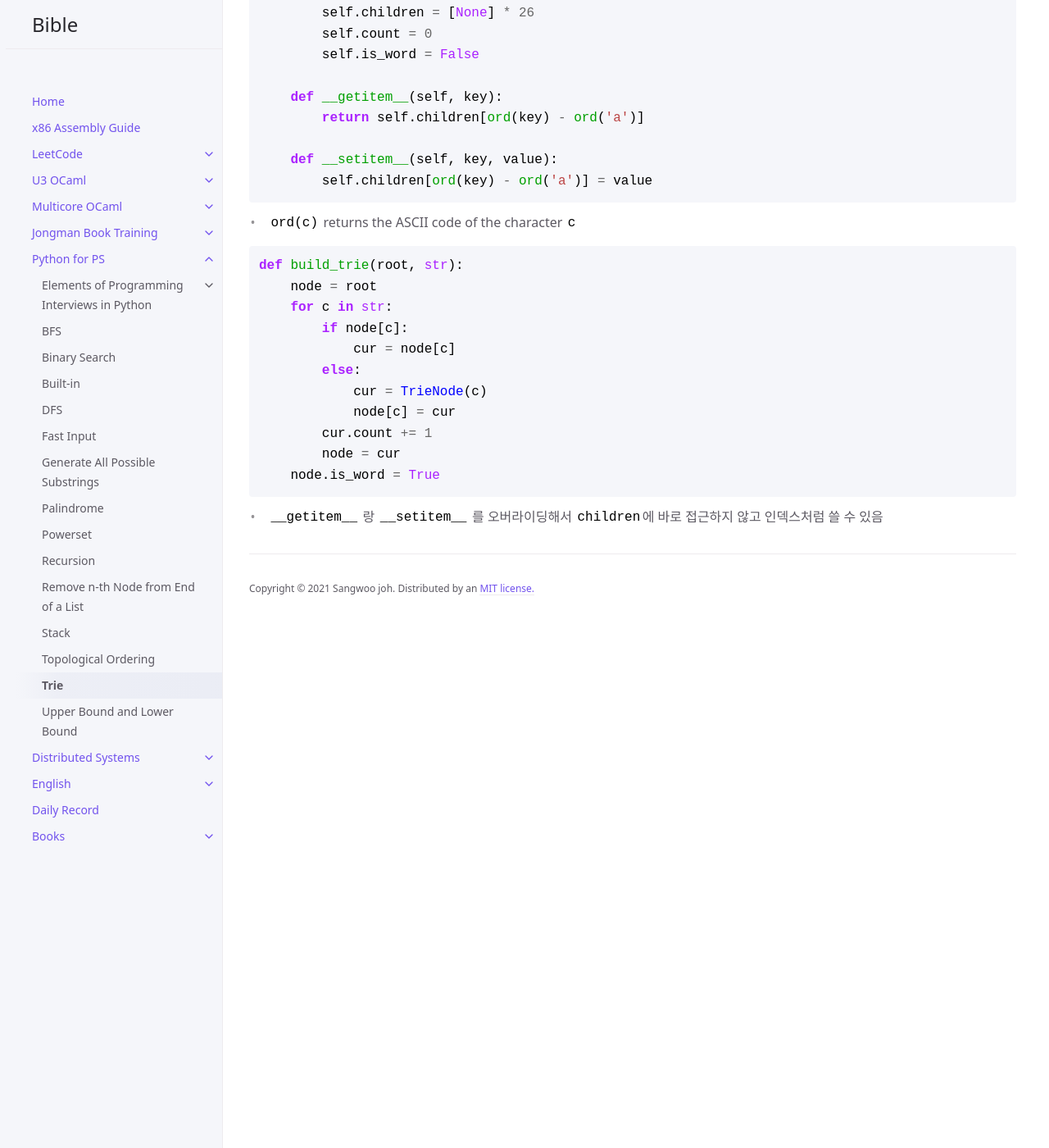
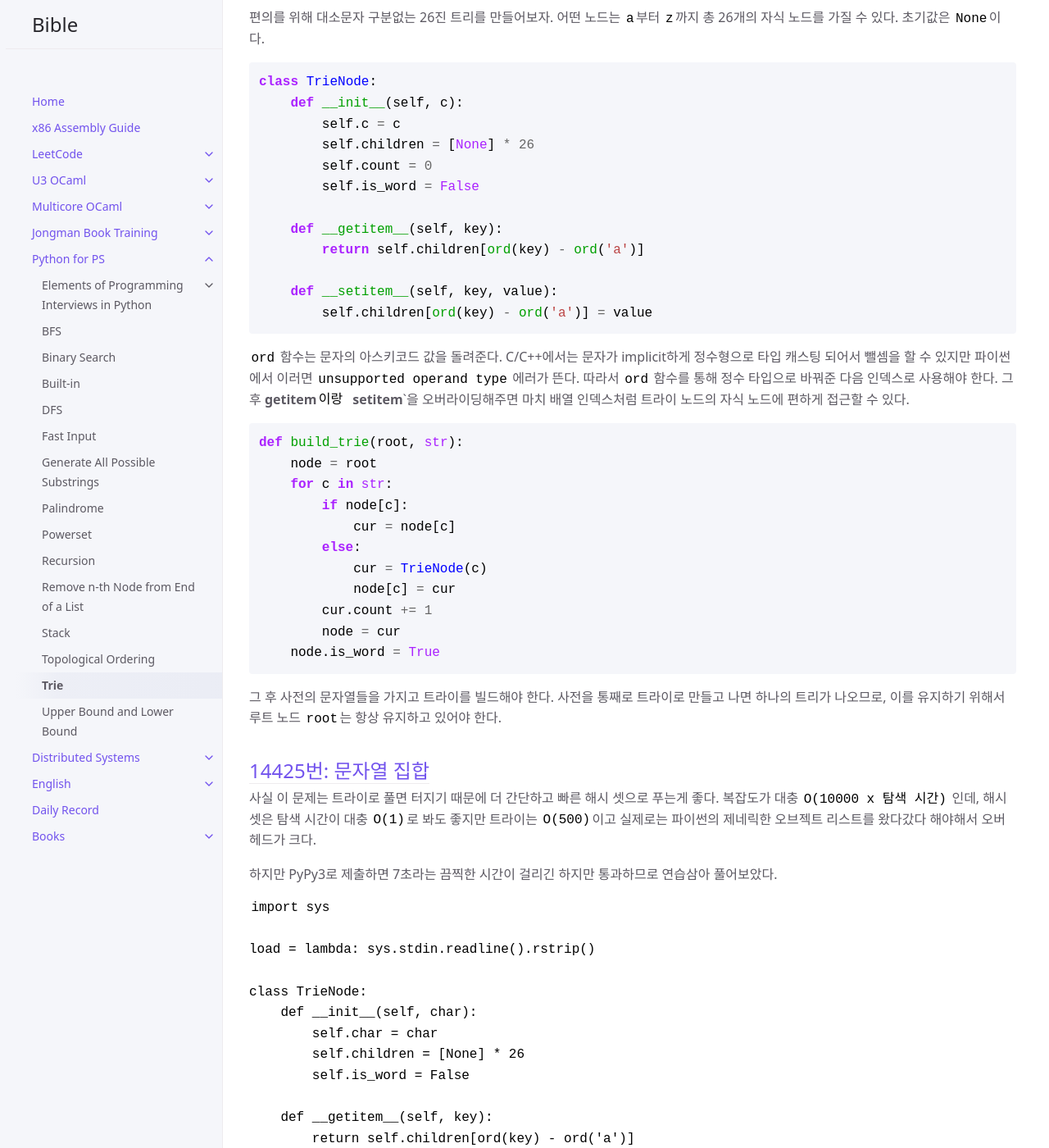
Before and after one commit to sangwoo-joh/bible-archive, a Jekyll site: the page built from python/trie.md, in a window 1280 px wide and 1400 px high, scrolled down 317 px. Shown: the whole window at 82% size. Built offline with Jekyll 4.4.1, drawn with Linux system fonts in a browser that asks for light colours; some of the changed text lies outside the part shown.

Commit message:
Update trie

````diff
--- a/python/trie.md
+++ b/python/trie.md
@@ -11,6 +11,13 @@ parent: Python for PS
 {:toc}
 
 # Trie
+ 대소문자를 구분한다면 52(26+26), 구분하지 않는다면 26 진 트리로 특정
+ 문자 사전을 파싱해서 캐싱해둔 후 이후 문자를 아주 빠른 속도로 검색할
+ 수 있게 해주는 자료구조이다.
+
+ 편의를 위해 대소문자 구분없는 26진 트리를 만들어보자. 어떤 노드는
+ `a`부터 `z`까지 총 26개의 자식 노드를 가질 수 있다. 초기값은
+ `None`이다.
 
 ``` python
 class TrieNode:
@@ -27,7 +34,12 @@ class TrieNode:
         self.children[ord(key) - ord('a')] = value
 ```
 
- - `ord(c)` returns the ASCII code of the character `c`
+ `ord` 함수는 문자의 아스키코드 값을 돌려준다. C/C++에서는 문자가
+ implicit하게 정수형으로 타입 캐스팅 되어서 뺄셈을 할 수 있지만
+ 파이썬에서 이러면 `unsupported operand type` 에러가 뜬다. 따라서
+ `ord` 함수를 통해 정수 타입으로 바꿔준 다음 인덱스로 사용해야
+ 한다. 그 후 __getitem__`이랑 `__setitem__`을 오버라이딩해주면 마치
+ 배열 인덱스처럼 트라이 노드의 자식 노드에 편하게 접근할 수 있다.
 
 ``` python
 def build_trie(root, str):
@@ -43,5 +55,75 @@ def build_trie(root, str):
     node.is_word = True
 ```
 
- - `__getitem__` 랑 `__setitem__` 를 오버라이딩해서 `children`에 바로
-   접근하지 않고 인덱스처럼 쓸 수 있음
+  그 후 사전의 문자열들을 가지고 트라이를 빌드해야 한다. 사전을 통째로
+  트라이로 만들고 나면 하나의 트리가 나오므로, 이를 유지하기 위해서
+  루트 노드 `root`는 항상 유지하고 있어야 한다.
+
+## [14425번: 문자열 집합](https://www.acmicpc.net/problem/14425)
+ 사실 이 문제는 트라이로 풀면 터지기 때문에 더 간단하고 빠른 해시
+ 셋으로 푸는게 좋다. 복잡도가 대충 `O(10000 x 탐색 시간)` 인데, 해시
+ 셋은 탐색 시간이 대충 `O(1)`로 봐도 좋지만 트라이는 `O(500)`이고
+ 실제로는 파이썬의 제네릭한 오브젝트 리스트를 왔다갔다 해야해서
+ 오버헤드가 크다.
+
+ 하지만 PyPy3로 제출하면 7초라는 끔찍한 시간이 걸리긴 하지만
+ 통과하므로 연습삼아 풀어보았다.
+
+```python3
+import sys
+
+load = lambda: sys.stdin.readline().rstrip()
+
+class TrieNode:
+    def __init__(self, char):
+        self.char = char
+        self.children = [None] * 26
+        self.is_word = False
+
+    def __getitem__(self, key):
+        return self.children[ord(key) - ord('a')]
+
+    def __setitem__(self, key, value):
+        self.children[ord(key) - ord('a')] = value
+
+def build(root, string):
+    node = root
+    for char in string:
+        if node[char]:
+            cur = node[char]
+        else:
+            cur = TrieNode(char)
+            node[char] = cur
+
+        node = cur
+    node.is_word = True
+
+
+def is_included(root, string) -> bool:
+    node = root
+    for char in string:
+        if not node[char]:
+            return False
+
+        node = node[char]
+
+    return node.is_word
+
+n, m = map(int, load().split())
+root = TrieNode(None)
+for _ in range(n):
+    build(root, load())
+
+total = 0
+for _ in range(m):
+    if is_included(root, load()):
+        total += 1
+
+print(total)
+```
+
+ - 트라이를 빌드하고 트라이 위에서 검색하는 동작 모두 루트 노드가
+   필요하므로 이를 유지해준다.
+ - 조금이라도 빠른 검색을 위해서 Early Return 해준다.
+ - 트라이의 마지막 노드에 도달했으면 반드시 `is_word` 체크를 해줘야
+   한다.
````
